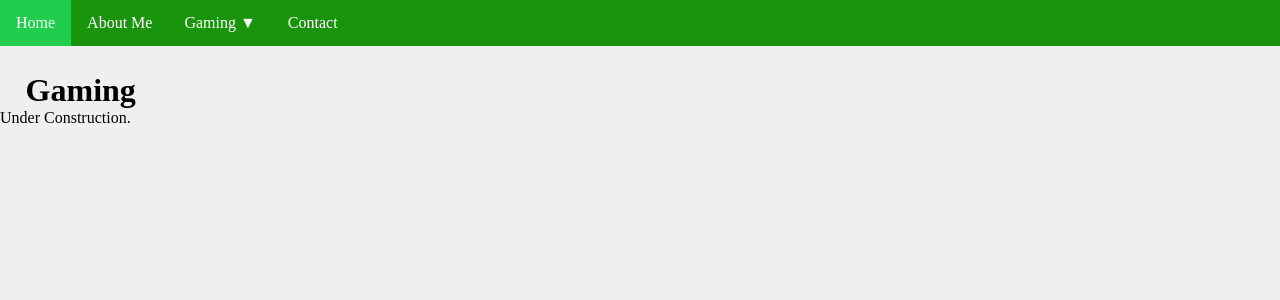
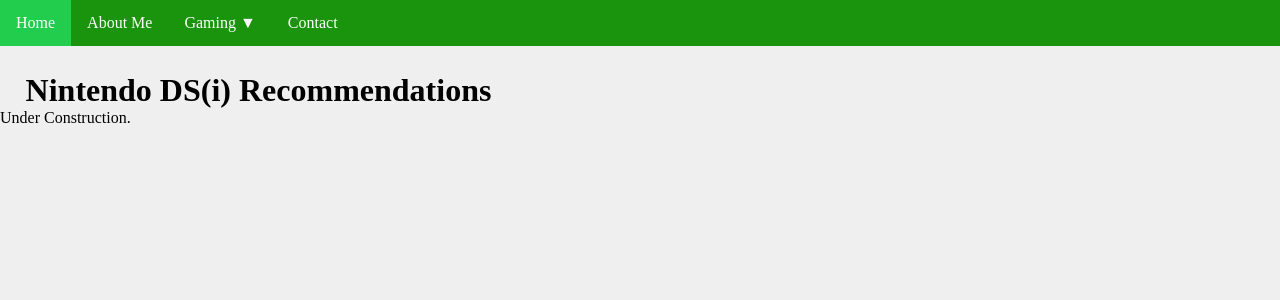
Before and after one commit to Kaisaan/kaisaan.github.io, a Jekyll site: the page built from pages/dsreccs.html, in a window 1280 px wide. Shown: the top 300 px of the page. Built offline with Jekyll 4.4.1, drawn with Linux system fonts in a browser that asks for light colours; some web fonts are replaced.

Commit message:
Update dsreccs.html

```diff
--- a/pages/dsreccs.html
+++ b/pages/dsreccs.html
@@ -1,8 +1,8 @@
 ---
-title: Gaming
+title: DS Reccs
 layout: default
 ---
 
-<h1>Gaming</h1>
+<h1>Nintendo DS(i) Recommendations</h1>
 
 Under Construction.
```
